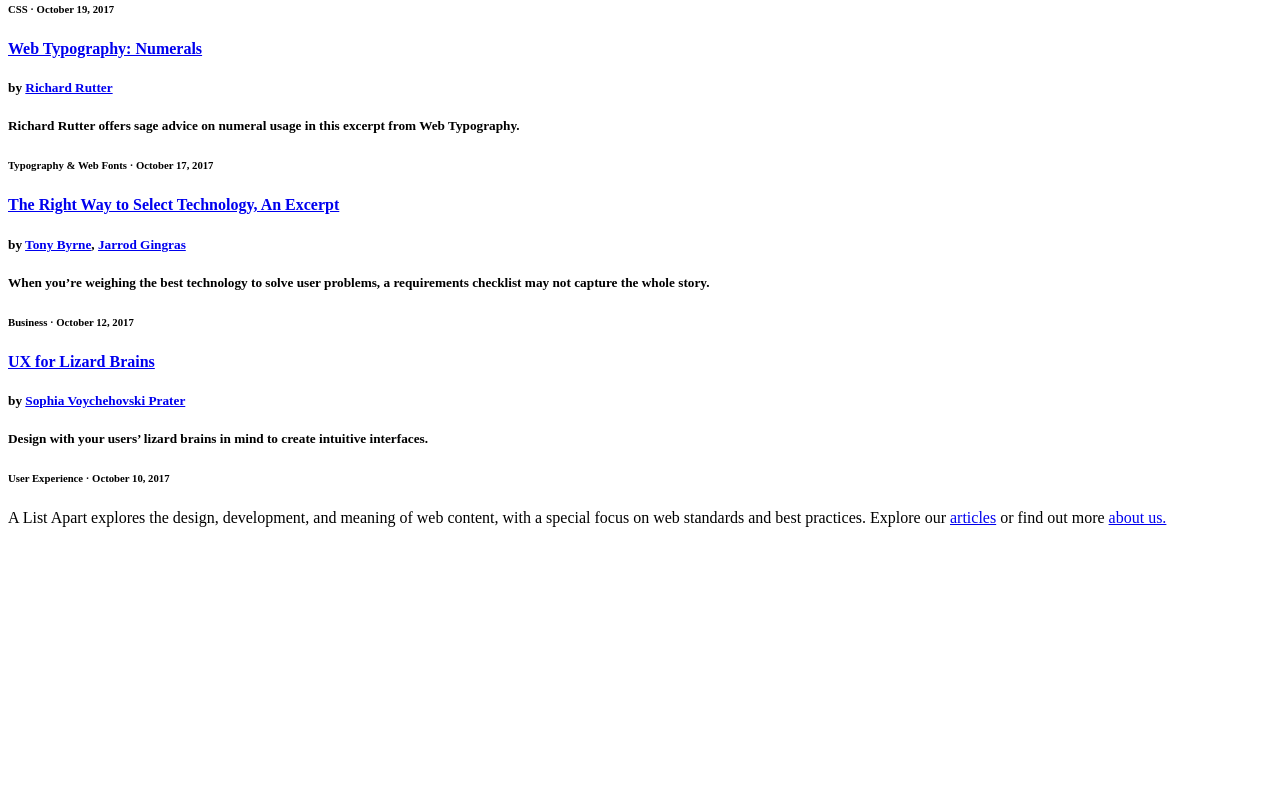
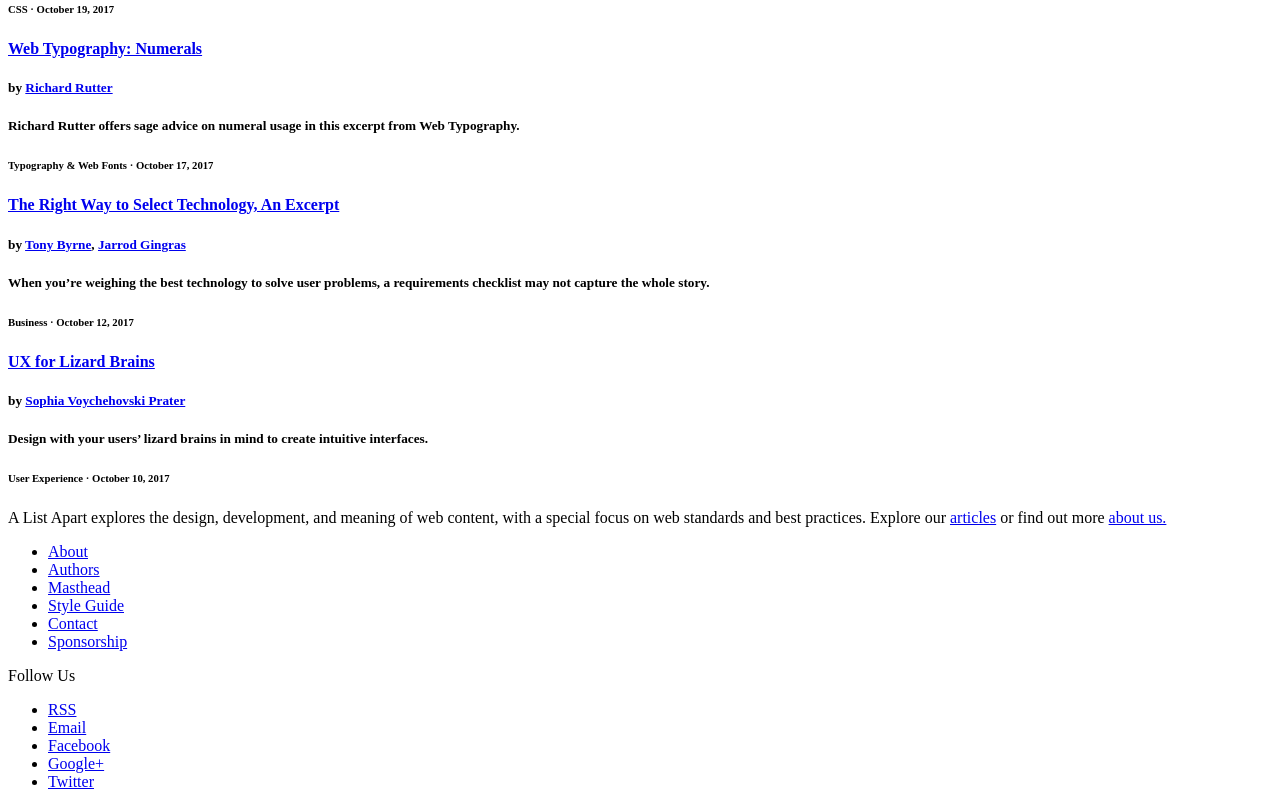
Before and after one commit to pacemade/html-layout, a plain HTML site: page index.html in a window 1280 px wide. Shown: the part 2092-2899 px from the top of the page. Before the commit the page ends 2635 px from the top, so only its background shows below. Drawn offline with Linux system fonts and the light colour scheme.

Commit message:
Add nav for footer

```diff
--- a/index.html
+++ b/index.html
@@ -116,6 +116,37 @@
             </article>
 
             <p>A List Apart explores the design, development, and meaning of web content, with a special focus on web standards and best practices. Explore our <a href="https://alistapart.com/articles">articles</a> or find out more <a href="https://alistapart.com/about">about us.</a></p>
-    </main>
+        </section>
+      </main>
+
+    <footer>
+    <div>
+      <nav>
+        <ul>
+          <li><a href="https://alistapart.com/about">About</a></li>
+          <li><a href="https://alistapart.com/authors">Authors</a></li>
+          <li><a href="https://alistapart.com/about/masthead">Masthead</a></li>
+          <li><a href="https://alistapart.com/about/style-guide">Style Guide</a></li>
+          <li><a href="https://alistapart.com/contact">Contact</a></li>
+          <li><a href="https://alistapart.com/about/sponsor">Sponsorship</a></li>
+        </ul>
+      </nav>
+    </div>
+
+    <div>
+      <p>Follow Us</p>
+      <nav>
+        <ul>
+          <li><a href="https://alistapart.com/about/rss">RSS</a></li>
+          <li><a href="https://alistapart.com/email-signup/">Email</a></li>
+          <li><a href="http://www.facebook.com/alistapart">Facebook</a></li>
+          <li><a href="https://plus.google.com/107749003388305496076">Google+</a></li>
+          <li><a href="http://www.twitter.com/alistapart">Twitter</a></li>
+        </ul>
+      </nav>
+    </div>
+
+
+
   </body>
 </html>
```
